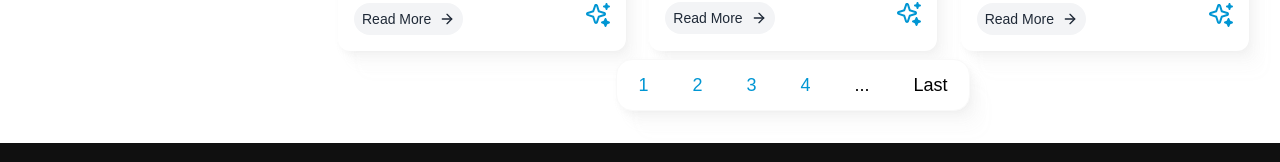
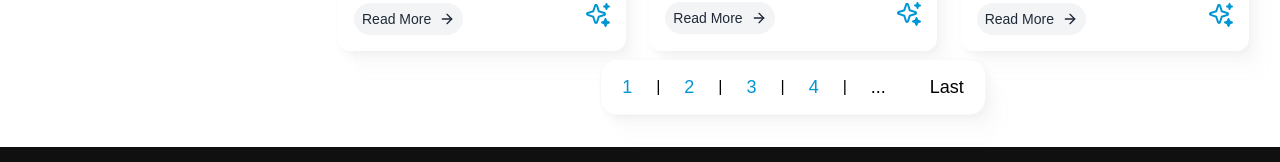
Before and after one commit to shembunde/agnes-climate, a React (Vite) app: page / in a window 1280 px wide. Shown: the part 2896-3058 px from the top of the page. Built offline with nearby package versions, Linux system fonts and the light colour scheme.

Commit message:
Adjusted the pagination to include the separator

```diff
--- a/src/components/dev/core.tsx
+++ b/src/components/dev/core.tsx
@@ -465,10 +465,10 @@ export const SinglePaginationPage = ({ active, page }: TPageProps) => {
 	return (
 		<div
 			className={cn(
-				'px-5 py-[1px] cursor-pointer select-none',
+				'px-4 md:px-5 py-[1px] cursor-pointer select-none',
 				active ? 'text-agnes-blue' : ''
 			)}>
-			<p className='leading-6 text-lg font-normal'>{page}</p>
+			<p className='leading-6 text-sm md:text-lg font-normal'>{page}</p>
 		</div>
 	);
 };
@@ -479,10 +479,13 @@ export const ReusablePagination = () => {
 			{Array(4)
 				.fill(0)
 				.map((_, key) => (
-					<SinglePaginationPage
-						{...{ active: true, page: `${key + 1}` }}
-						key={`page-${key}`}
-					/>
+					<div className='flex gap-1 items-center' key={key}>
+						<SinglePaginationPage
+							{...{ active: true, page: `${key + 1}` }}
+							key={`page-${key}`}
+						/>
+						<p>|</p>
+					</div>
 				))}
 
 			<SinglePaginationPage
@@ -530,7 +533,7 @@ export const Resources = () => {
 						<BreadCrumbFilters />
 					</div>
 				</div>
-				<div className='grid grid-cols-2 sm:grid-cols-3 md:grid-cols-4 gap-2 pb-8'>
+				<div className='grid grid-cols-2 sm:grid-cols-3 md:grid-cols-4 gap-2 pb-8 items-center md:items-start'>
 					<AdvancedFilter />
 
 					<ResultsWrapper />
```
